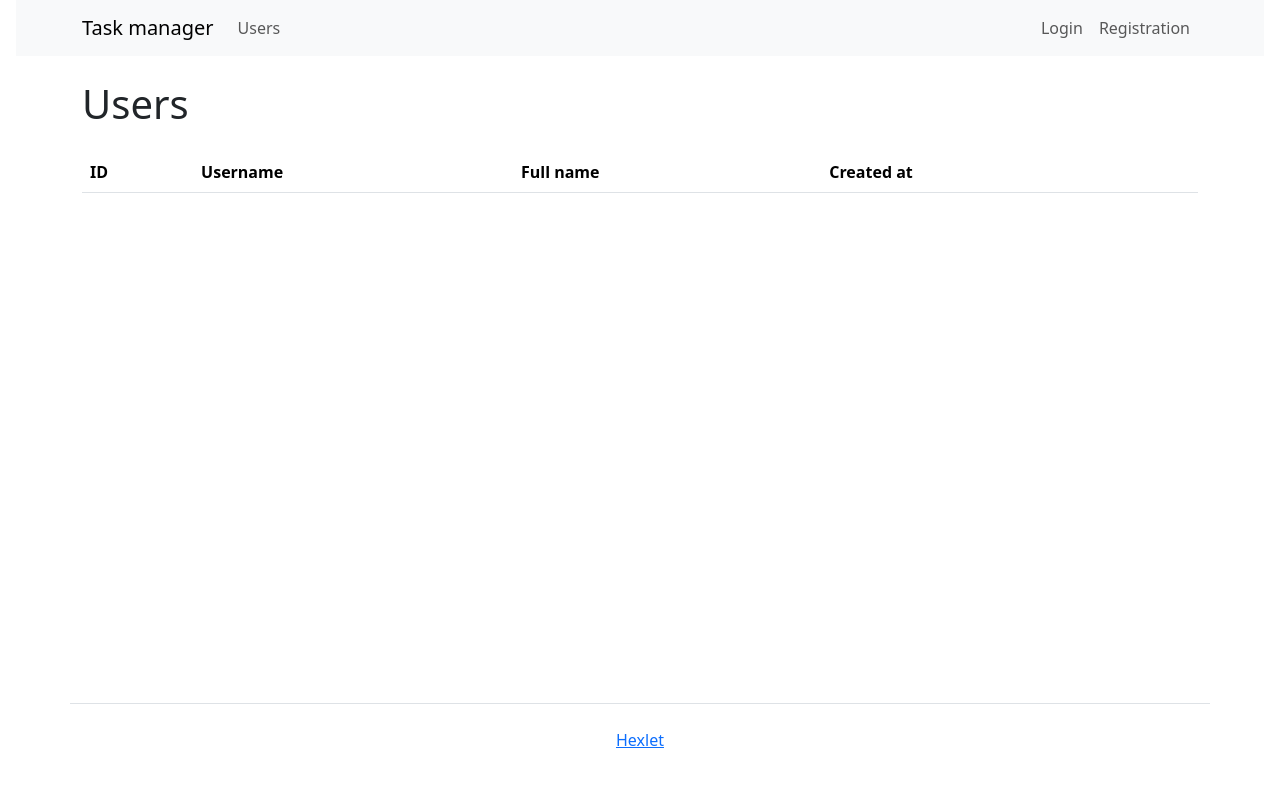
After one commit to alex-j-fox/python-project-52, a Django app: template templates/users/index.html in a window 1280 px wide. The commit adds this page. Shown: the top 787 px of the page. Run offline with Django 4.2, Linux system fonts and the light colour scheme; the template is opened without the code that fills it, so the values that code supplies are empty; some libraries are stand-ins or nearby versions.

Commit message:
Feat: templates
templates/base.html - изменил порядок тегов
templates/errors/404.html - новый
templates/errors/500.html - новый
templates/includes/navbar.html - добавил кнопки для авторизованного пользователя
templates/login.html - новый
templates/users/create.html - новый
templates/users/delete.html - новый
templates/users/index.html - новый
templates/users/registration_form.html - новый
templates/users/update.html - новый

```diff
--- a/templates/base.html
+++ b/templates/base.html
@@ -3,9 +3,7 @@
 {% load django_bootstrap5 %}
 {% load i18n %}
 {% get_current_language as LANGUAGE_CODE %}
-{% bootstrap_css %}
-{% bootstrap_javascript %}
-{% bootstrap_messages %}
+
 
 <html lang="{{ LANGUAGE_CODE|default:'en-us' }}">
 <head>
@@ -15,14 +13,22 @@
   <meta http-equiv="X-UA-Compatible" content="ie=edge">
   <meta name="description" content="{% trans "Task manager Hexlet" %}">
   <title>{% block title %}{% trans "Task manager Hexlet" %}{% endblock %}</title>
+  {% bootstrap_css %}
+  {% bootstrap_javascript %}
 </head>
 
 <body class="d-flex flex-column min-vh-100">
 
 {% include "includes/navbar.html" %}
 
-{% block content %}
-{% endblock %}
+<div class="container wrapper flex-grow-1">
+
+  {% bootstrap_messages %}
+
+  {% block content %}
+  {% endblock %}
+
+</div>
 
 {% include "includes/footer.html" %}
 
--- a/templates/includes/navbar.html
+++ b/templates/includes/navbar.html
@@ -9,20 +9,55 @@
     </button>
 
     <div class="collapse navbar-collapse" id="navbarToggleExternalContent">
-      <ul class="navbar-nav mx-auto flex-grow-1">
+      <ul class="navbar-nav">
         <li class="nav-item">
           <a class="nav-link" href="/users/">{% trans "Users" %}</a>
         </li>
       </ul>
 
-      <ul class="navbar-nav fl">
+      {% if request.user.is_authenticated %}
+
+        <ul class="navbar-nav">
+          <li class="nav-item">
+            <a class="nav-link" href="/statuses/">{% trans "Statuses" %}</a>
+          </li>
+          <li class="nav-item">
+            <a class="nav-link" href="/labels/">{% trans "Labels" %}</a>
+          </li>
+          <li class="nav-item">
+            <a class="nav-link" href="/tasks/">{% trans "Tasks" %}</a>
+          </li>
+
+        </ul>
+
+        <ul class="navbar-nav ms-auto">
+          <li class="nav-item nav-link">
+            {% trans "Wellcome" %}, {{ user.username }}
+          </li>
+        </ul>
+
+        <ul class="navbar-nav">
+
+          <form action="/logout/" method="post">
+            {% csrf_token %}
+            <input class="btn nav-link" type="submit" value="{% trans "Logout" %}">
+          </form>
+
+        </ul>
+
+      {% else %}
+
+        <ul class="navbar-nav ms-auto">
           <li class="nav-item">
             <a class="nav-link" href="/login/">{% trans "Login" %}</a>
           </li>
           <li class="nav-item">
-          <a class="nav-link" href="/users/create/">{% trans "Register" %}</a>
+            <a class="nav-link" href="/users/create/">{% trans "Registration" %}</a>
           </li>
         </ul>
+
+      {% endif %}
+
     </div>
   </div>
 </nav>
--- /dev/null
+++ b/templates/users/index.html
@@ -0,0 +1,39 @@
+{% extends "base.html" %}
+
+{% load i18n %}
+
+{% block content %}
+
+  <h1 class="my-4">{% trans 'Users' %}</h1>
+  <table class="table table-striped">
+    <thead>
+    <tr>
+      <th>{% trans 'ID' %}</th>
+      <th>{% trans 'Username' %}</th>
+      <th>{% trans 'Full name' %}</th>
+      <th>{% trans 'Created at' %}</th>
+      <th></th>
+    </tr>
+    </thead>
+    <tbody>
+    {% if users %}
+      {% for user in users %}
+        <tr>
+          <td>{{ user.id }}</td>
+          <td>{{ user.username }}</td>
+          <td>{{ user.get_full_name }}</td>
+          <td>{{ user.created_at }}</td>
+          <td>
+            <a href="{% url 'users_update' user.id %}">{% trans 'Update' %}</a>
+            <br>
+            <a href="{% url 'users_delete' user.id %}">{% trans 'Delete' %}</a>
+          </td>
+        </tr>
+      {% endfor %}
+    {% endif %}
+
+    </tbody>
+  </table>
+
+
+{% endblock %}
```
Also changed, not shown: templates/errors/404.html (added, +13 -0 lines), templates/errors/500.html (added, +13 -0 lines), templates/login.html (added, +40 -0 lines), templates/users/create.html (added, +10 -0 lines), templates/users/delete.html (added, +14 -0 lines), templates/users/registration_form.html (added, +25 -0 lines), templates/users/update.html (added, +10 -0 lines). Lines whose indentation alone changed are shown as unchanged.
